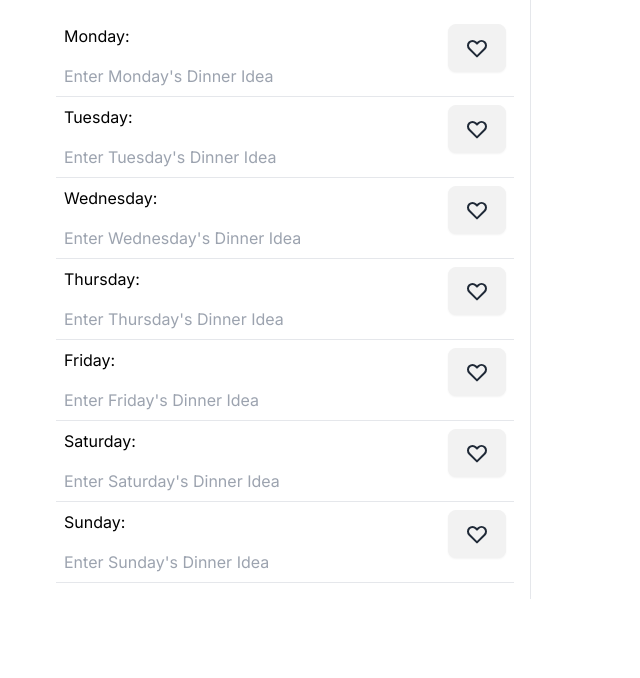
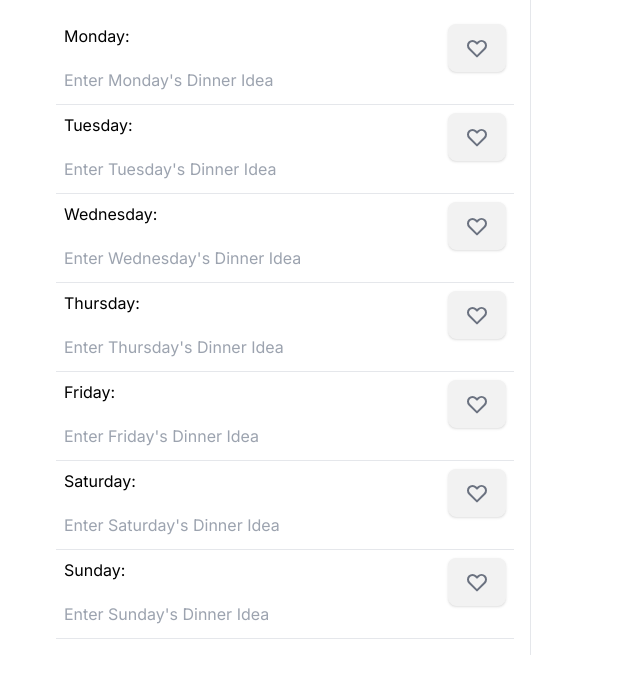
Before and after one commit to baradev/what-to-cook-app, a Next.js app: page / in a window 1280 px wide. Shown: the top 678 px of the page, without its empty margins (0-640 px from the left). Built offline with nearby package versions, Linux system fonts and the light colour scheme.

Commit message:
add new styling for input

```diff
--- a/app/components/DayLine.tsx
+++ b/app/components/DayLine.tsx
@@ -2,6 +2,7 @@
 
 import React from 'react'
 import { HeartButton } from './HeartButton'
+import MealInput from './MealInput'
 
 const DayLine = () => {
   const daysOfWeek = [
@@ -21,13 +22,7 @@ const DayLine = () => {
           <label className="mb-4" htmlFor={`${day}DinnerInput`}>
             {day}:
           </label>
-          <input
-            type="text"
-            id={`${day}DinnerInput`}
-            name={`${day}DinnerInput`}
-            placeholder={`Enter ${day}'s Dinner Idea`}
-            className="w-full"
-          />
+          <MealInput day={day} />
         </div>
         <div className="p-2 border-b flex align-middle">
           <HeartButton />
--- a/app/components/HeartButton.tsx
+++ b/app/components/HeartButton.tsx
@@ -1,20 +1,30 @@
-import React from 'react'
+'use client'
+import React, { useState } from 'react'
 
 export const HeartButton = () => {
+  const [clicked, setClicked] = useState(false)
+
+  const handleClick = () => {
+    setClicked(!clicked)
+  }
+
   return (
     <div>
-      <button className="btn">
+      <button
+        className={`btn ${!clicked ? 'shadow' : ''}`}
+        onClick={handleClick}
+      >
         <svg
           xmlns="http://www.w3.org/2000/svg"
-          className="h-6 w-6"
-          fill="none"
+          className={`h-6 w-6 ${clicked ? 'text-red-500' : 'text-gray-500'}`}
+          fill={clicked ? 'currentColor' : 'none'}
+          stroke={clicked ? 'none' : 'currentColor'}
+          strokeWidth="2"
           viewBox="0 0 24 24"
-          stroke="currentColor"
         >
           <path
             strokeLinecap="round"
             strokeLinejoin="round"
-            strokeWidth="2"
             d="M4.318 6.318a4.5 4.5 0 000 6.364L12 20.364l7.682-7.682a4.5 4.5 0 00-6.364-6.364L12 7.636l-1.318-1.318a4.5 4.5 0 00-6.364 0z"
           />
         </svg>
--- /dev/null
+++ b/app/components/MealInput.tsx
@@ -0,0 +1,21 @@
+import React from 'react'
+
+interface Props {
+  day: string
+}
+
+const MealInput: React.FC<Props> = ({ day }) => {
+  return (
+    <div>
+      <input
+        type="text"
+        id={`${day}DinnerInput`}
+        name={`${day}DinnerInput`}
+        placeholder={`Enter ${day}'s Dinner Idea`}
+        className=" input-accent w-full max-w-xs h-8"
+      />
+    </div>
+  )
+}
+
+export default MealInput
```
